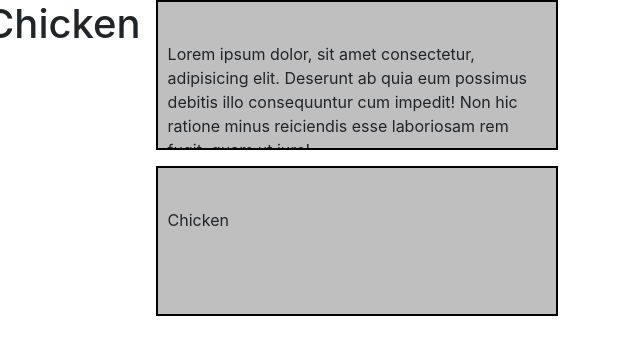
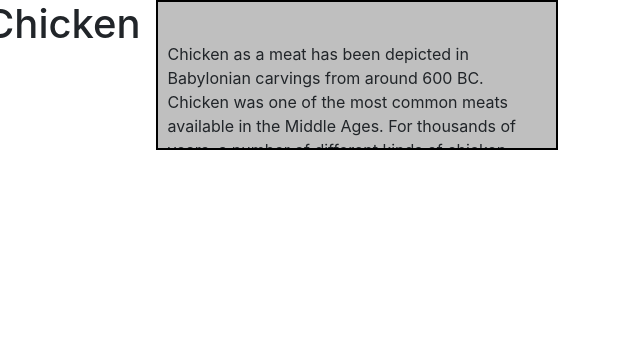
Before and after one commit to Arjun2110exe/Arjun2110exe.github.io, a plain HTML site: page Week3/index.html in a window 1280 px wide. Shown: the whole page, without its empty margins (0-640 px from the left). Drawn offline with nearby package versions, Linux system fonts and the light colour scheme; files that its build step writes are made by us from their sources.

Commit message:
Update index.html

```diff
--- a/Week3/index.html
+++ b/Week3/index.html
@@ -4,7 +4,7 @@
 	<meta charset="UTF-8">
   <meta http-equiv="X-UA-Compatible" content="IE=edge">
 	<meta name="viewport" content="width=device-width, initial-scale=1.0">
-  <title>FOOD.LLC</title>
+  <title>Restaurant Layout</title>
    <link rel="stylesheet" href="css/bootstrap.min.css">
 	 <link rel="stylesheet" href="css/style.css">
 	<title>Restaurant Layout</title>
@@ -16,8 +16,8 @@
 	<div class="row">
 	<h1>Chicken</h1>
   <div class="col-lg-4 col-md-6 col-sm-12" id="container">
-    <p>Lorem ipsum dolor, sit amet consectetur, adipisicing elit. Deserunt ab quia eum possimus debitis illo consequuntur cum impedit! Non hic ratione minus reiciendis esse laboriosam rem fugit, quam ut iure!</p>
-  	<p id="p1">Chicken</p>
+    <p>Chicken as a meat has been depicted in Babylonian carvings from around 600 BC. Chicken was one of the most common meats available in the Middle Ages. For thousands of years, a number of different kinds of chicken have been eaten across most of the Eastern hemisphere,[8] including capons, pullets, and hens. It was one of the basic ingredients in blancmange, a stew usually consisting of chicken and fried onions cooked in milk and seasoned with spices and sugar.</p>
+
 
   	</div>
 
```
